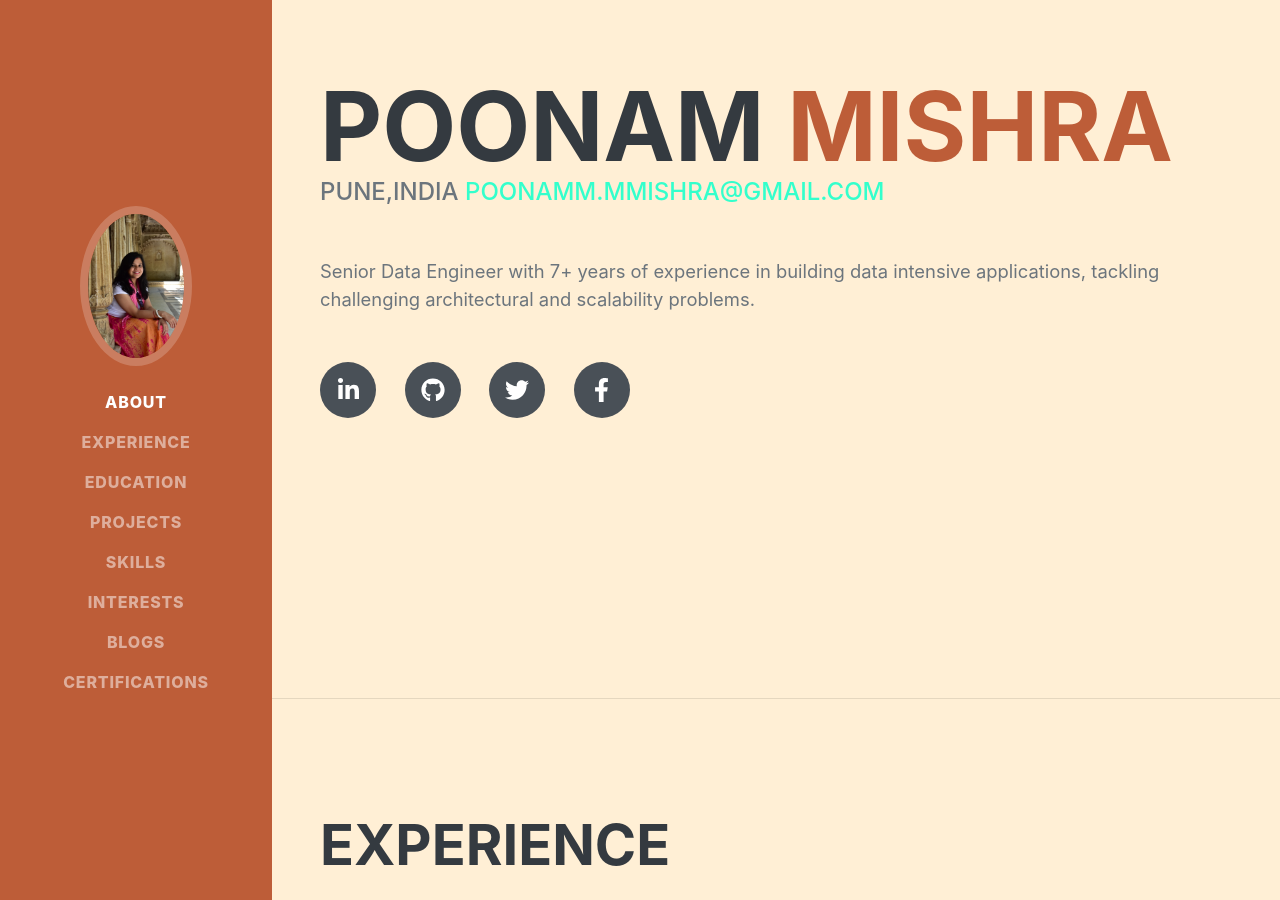
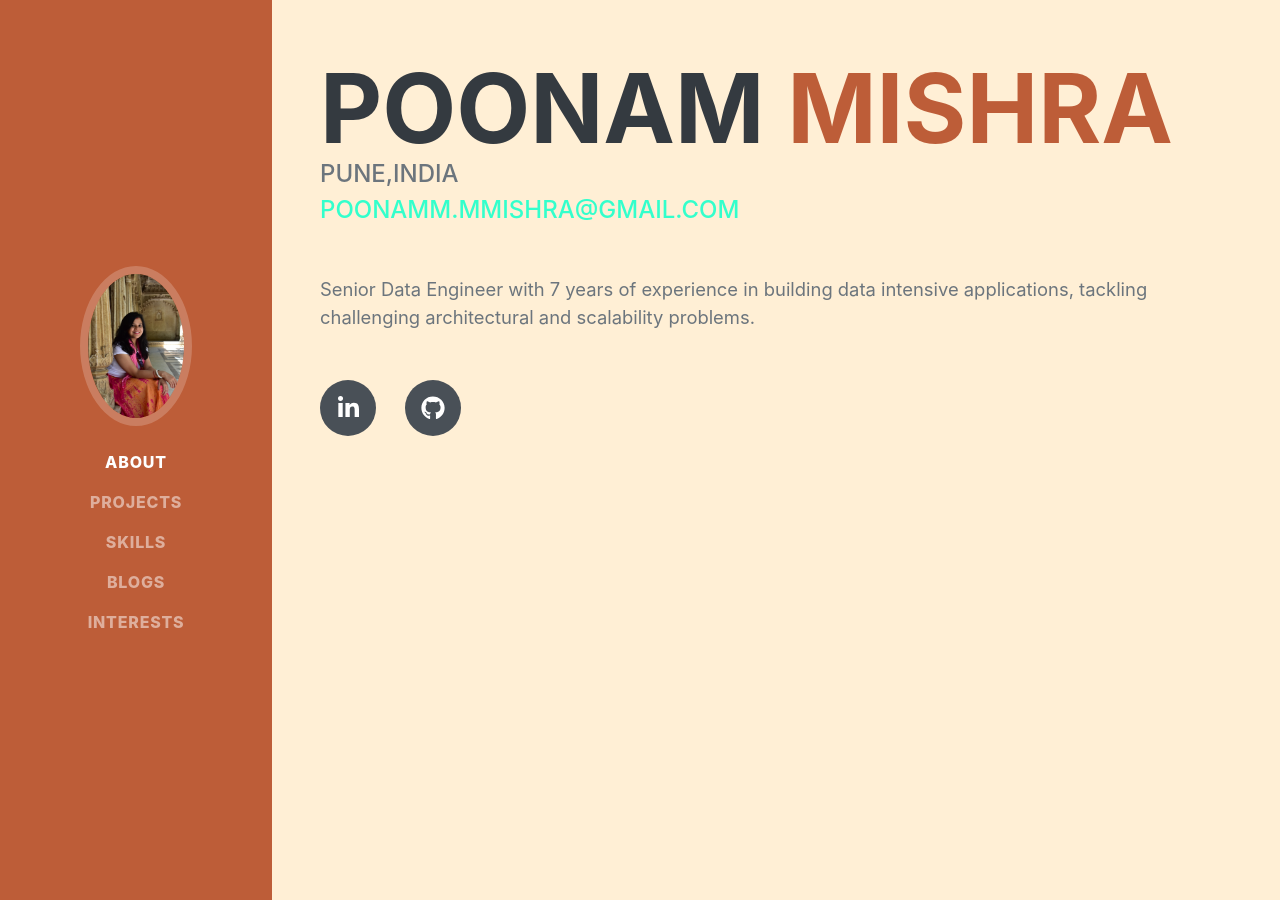
Before and after one commit to Poonam-Mishra/Poonam-Mishra.github.io, a Jekyll site: the page index.html, which Jekyll copies as it is, in a window 1280 px wide and 900 px high, scrolled down 202 px. Built offline with Jekyll 4.4.1, drawn with Linux system fonts in a browser that asks for light colours; nearby versions of some CDN libraries; some web fonts are replaced; some of the changed text lies outside the part shown.

Commit message:
Update index.html
added line break at line 49,

```diff
--- a/index.html
+++ b/index.html
@@ -26,13 +26,10 @@
             <div class="collapse navbar-collapse" id="navbarSupportedContent">
                 <ul class="navbar-nav">
                     <li class="nav-item"><a class="nav-link js-scroll-trigger" href="#about">About</a></li>
-                    <li class="nav-item"><a class="nav-link js-scroll-trigger" href="#experience">Experience</a></li>
-                    <li class="nav-item"><a class="nav-link js-scroll-trigger" href="#education">Education</a></li>
                     <li class="nav-item"><a class="nav-link js-scroll-trigger" href="#projects">Projects</a></li>
                     <li class="nav-item"><a class="nav-link js-scroll-trigger" href="#skills">Skills</a></li>
+                    <li class="nav-item"><a class="nav-link js-scroll-trigger" href="#blogs">Blogs</a></li>
                     <li class="nav-item"><a class="nav-link js-scroll-trigger" href="#interests">Interests</a></li>
-                    <li class="nav-item"><a class="nav-link js-scroll-trigger" href="#blogs">Blogs</a></li>
-                    <li class="nav-item"><a class="nav-link js-scroll-trigger" href="#certifications">Certifications</a></li>
                 </ul>
             </div>
         </nav>
@@ -46,65 +43,18 @@
                         <span class="text-primary">Mishra</span>
                     </h1>
                     <div class="subheading mb-5">
-                        Pune,India
+                        Pune,India<br>
                         <a href="mailto:poonamm.mmishra@gmail.com">poonamm.mmishra@gmail.com</a>
                     </div>
-                    <p class="lead mb-5">Senior Data Engineer with 7+ years of experience in building data intensive applications, tackling challenging architectural and scalability problems.</p>
+                    <p class="lead mb-5">Senior Data Engineer with 7 years of experience in building data intensive applications, tackling challenging architectural and scalability problems.</p>
                     <div class="social-icons">
-                        <a class="social-icon" href="www.linkedin.com/in/poonam-mishra-85304226"><i class="fab fa-linkedin-in"></i></a>
+                        <a class="social-icon" href="https://www.linkedin.com/in/poonam-mishra-85304226"><i class="fab fa-linkedin-in"></i></a>
                         <a class="social-icon" href="https://github.com/Poonam-Mishra"><i class="fab fa-github"></i></a>
-                        <a class="social-icon" href="#"><i class="fab fa-twitter"></i></a>
-                        <a class="social-icon" href="#"><i class="fab fa-facebook-f"></i></a>
+                        <!-- a class="social-icon" href="#"><i class="fab fa-twitter"></i></a>
+                        <a class="social-icon" href="#"><i class="fab fa-facebook-f"></i></a -->
                     </div>
                 </div>
             </section>
-            <hr class="m-0" />
-            <!-- Experience-->
-            <section class="resume-section" id="experience">
-                <div class="resume-section-content">
-                    <h2 class="mb-5">Experience</h2>
-                    <div class="d-flex flex-column flex-md-row justify-content-between mb-5">
-                        <div class="flex-grow-1">
-                            <h3 class="mb-0">Data  Engineer</h3>
-                            <div class="subheading mb-3">Schlumberger</div>
-                            <p>Designed and implemented the Ingestion and processing framework for the Data Platform Team </p>
-                        </div>
-                        <div class="flex-shrink-0"><span class="text-primary">June 2018 - June 2020</span></div>
-                    </div>
-                    <div class="d-flex flex-column flex-md-row justify-content-between mb-5">
-                        <div class="flex-grow-1">
-                            <h3 class="mb-0">Big Data Engineer</h3>
-                            <div class="subheading mb-3">Datametica Private Ltd</div>
-                            <p>Built ETL processes for Customer master data</p>
-                        </div>
-                        <div class="flex-shrink-0"><span class="text-primary">December 2012 - June 2018</span></div>
-                    </div>
-                    <div class="d-flex flex-column flex-md-row justify-content-between mb-5">
-                        <div class="flex-grow-1">
-                            <h3 class="mb-0">Senior System Engineer</h3>
-                            <div class="subheading mb-3">Infosys</div>
-                            <p>Developed Map Reduce codes for data processing, improved performance of SQL queries and other processes for CRM summaries. </p>
-                        </div>
-                        <div class="flex-shrink-0"><span class="text-primary">July 2013 - December 2012</span></div>
-                    </div>
-                </div>
-            </section>
-            <hr class="m-0" />
-            <!-- Education-->
-            <section class="resume-section" id="education">
-                <div class="resume-section-content">
-                    <h2 class="mb-5">Education</h2>
-                    <div class="d-flex flex-column flex-md-row justify-content-between mb-5">
-                        <div class="flex-grow-1">
-                            <h3 class="mb-0">Biju Patnaik University of Technology</h3>
-                            <div class="subheading mb-3">Bachelor of Technology</div>
-                            <div>Computer Science</div>
-                        </div>
-                        <div class="flex-shrink-0"><span class="text-primary">2008 - 2012</span></div>
-                    </div>
-                </div>
-            </section>
-            <hr class="m-0" />
             <!-- Skills-->
             <section class="resume-section" id="skills">
                 <div class="resume-section-content">
@@ -169,6 +119,83 @@
                     </ul>
                 </div>
             </section>
+            <!-- Projects-->
+            <section class="project-section" id="skills">
+                <div class="project-section-content">
+                    <h2 class="mb-5">Projects</h2>
+                    <div class="subheading mb-3">Programming Languages & Tools</div>
+                   <ul class="fa-ul mb-0">
+                        <li>
+                            <span class="fa-li"><i class="fas fa-check"></i></span>
+                            Python
+                        </li>
+                        <li>
+                            <span class="fa-li"><i class="fas fa-check"></i></span>
+                            Scala
+                        </li>
+                        <li>
+                            <span class="fa-li"><i class="fas fa-check"></i></span>
+                            Grovy
+                        </li>
+                        <li>
+                            <span class="fa-li"><i class="fas fa-check"></i></span>
+                            Shell
+                        </li>
+                    </ul>
+                    <div class="subheading mb-3">Database</div>
+                    <ul class="fa-ul mb-0">
+                        <li>
+                            <span class="fa-li"><i class="fas fa-check"></i></span>
+                            Postgres
+                        </li>
+                        <li>
+                            <span class="fa-li"><i class="fas fa-check"></i></span>
+                            Oracle
+                        </li>
+                        <li>
+                            <span class="fa-li"><i class="fas fa-check"></i></span>
+                            Hbase
+                        </li>
+                    </ul>
+                </div>
+                <div class="subheading mb-3">Data Processing and Data Ingestion</div>
+                    <ul class="fa-ul mb-0">
+                        <li>
+                            <span class="fa-li"><i class="fas fa-check"></i></span>
+                            Spark
+                        </li>
+                        <li>
+                            <span class="fa-li"><i class="fas fa-check"></i></span>
+                            Hive
+                        </li>
+                        <li>
+                            <span class="fa-li"><i class="fas fa-check"></i></span>
+                            Map Reduce
+                        </li>
+                        <li>
+                            <span class="fa-li"><i class="fas fa-check"></i></span>
+                            Nifi
+                        </li>
+                        <li>
+                            <span class="fa-li"><i class="fas fa-check"></i></span>
+                            Sqoop
+                        </li>
+                    </ul>
+                </div>
+            </section>
+            <hr class="m-0" />
+            <!-- Blogs-->
+            <section class="blogs-section" id="blogs">
+                <div class="blogs-section-content">
+                    <h2 class="mb-5">Blogs</h2>
+                    <ul class="fa-ul mb-0">
+                        <li>
+                            <span class="fa-li"><i class="fas fa-trophy text-warning"></i></span>
+                            ITIL Foundation Service Management
+                        </li>
+                    </ul>
+                </div>
+            </section>
             <hr class="m-0" />
             <!-- Interests-->
             <section class="resume-section" id="interests">
@@ -176,19 +203,6 @@
                     <h2 class="mb-5">Interests</h2>
                     <p>Apart from being a data enthusiast, I like to Draw.</p>
                     <p class="mb-0">When indoors, I follow a number of sci-fi and fantasy genre movies and television shows and I spend a large amount of my free time exploring the latest technology advancements in the data engineering world.</p>
-                </div>
-            </section>
-            <hr class="m-0" />
-            <!-- Awards-->
-            <section class="resume-section" id="awards">
-                <div class="resume-section-content">
-                    <h2 class="mb-5">Awards & Certifications</h2>
-                    <ul class="fa-ul mb-0">
-                        <li>
-                            <span class="fa-li"><i class="fas fa-trophy text-warning"></i></span>
-                            ITIL Foundation Service Management
-                        </li>
-                    </ul>
                 </div>
             </section>
         </div>
```
